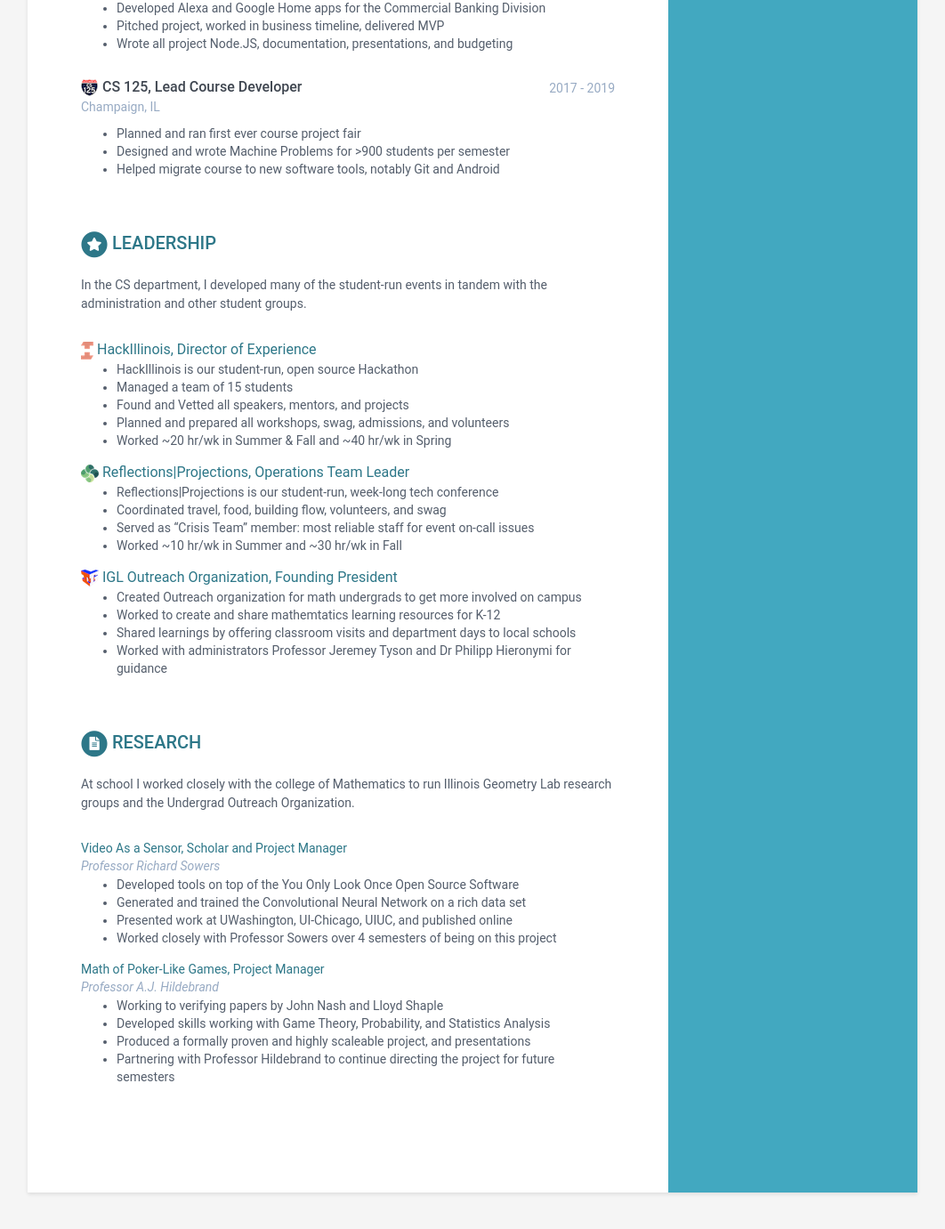
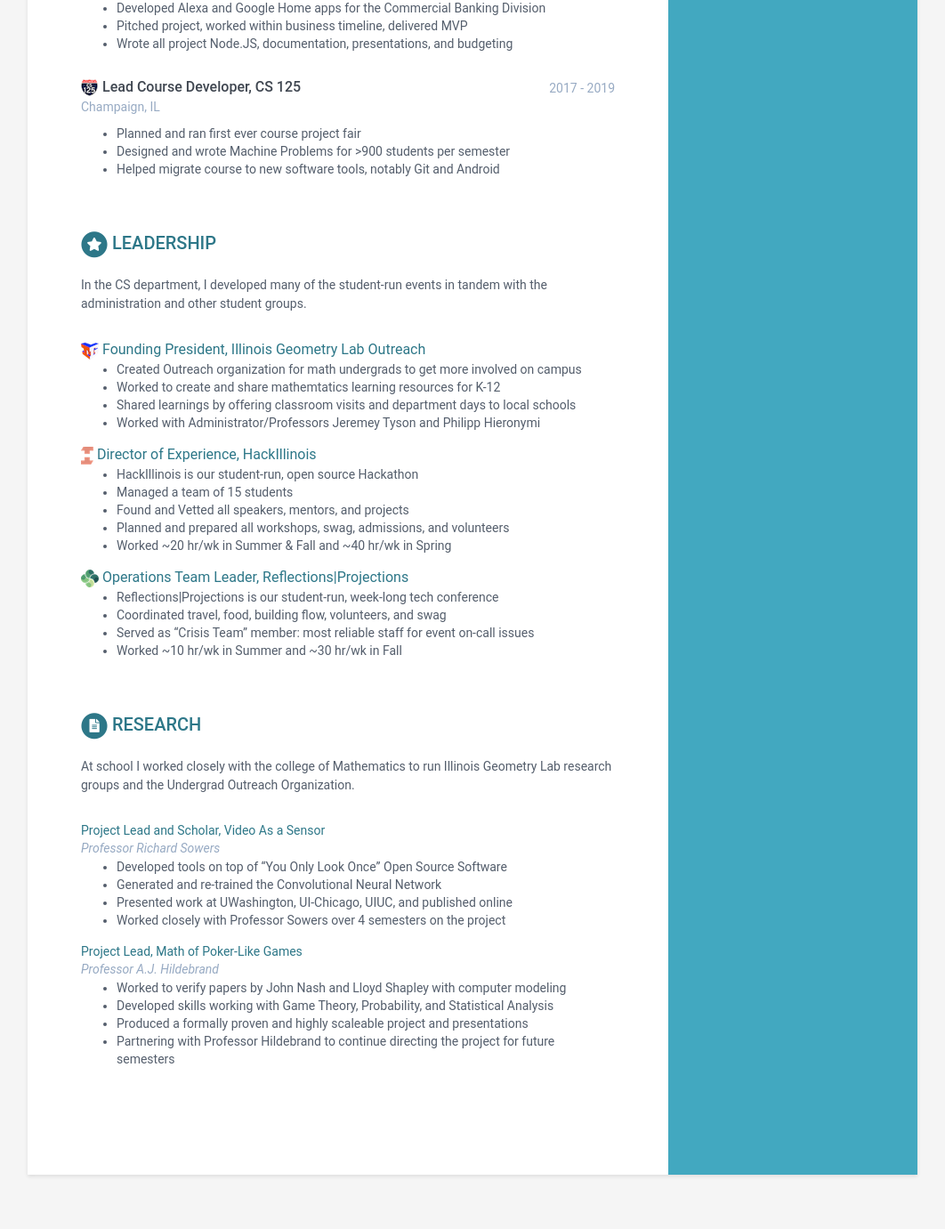
Before and after one commit to kylebegovich/kylebegovich.github.io, a Jekyll site: the page built from index.html, in a window 1280 px wide and 1400 px high, scrolled down 1232 px. Shown: the top 1381 px of the window at 89% size, without its empty margins (109-1171 px from the left). Built offline with Jekyll 4.4.1, drawn with Linux system fonts in a browser that asks for light colours; some of the changed text lies outside the part shown.

Commit message:
update jan 2024

```diff
--- a/_data/data.yml
+++ b/_data/data.yml
@@ -20,7 +20,7 @@
     github: kylebegovich
     gitlab:
     bitbucket:
-    facebook: 'kyle.begovich.7'
+    facebook:
     twitter:
     stack-overflow: # Number/Username, e.g. 123456/alandoe
     codewars:
@@ -29,7 +29,7 @@
     languages:
       - text_line: Java • Python • Golang
       - text_line: Integration testing • Monitoring
-      - text_line: System Design • Database Deisgn
+      - text_line: System Design • Database Design
       - text_line: Microservices • RPC Services
       - text_line: GCP • MySQL • SQL • Bash
       - text_line: LaTeX • Linux • MacOS
@@ -48,8 +48,8 @@
 career-profile:
     title: Career Profile
     summary: |
-      Software Engineer working in the Bay Area, focused on
-      infrastructure-level privacy work.
+      Software Engineer working in the Bay Area, with experience in
+      infrastructure-level data work.
 education:
     - degree: BSc in Mathematics and Computer Science
       university: University of Illinois at Urbana-Champaign
@@ -66,22 +66,22 @@
         and ran a class series for Sail, the preview day for prospective and
         admitted CS students at UIUC.
 experiences:
-    - role: Glean, Software Engineer
+    - role: Software Engineer, Glean
       logo: glean.png
-      time: June 2022 - Present
+      time: June 2022 - Jan 2024
       company: Palo Alto, CA
       details: |
-          - Working on Datasource Connectors team
+          - Worked on Datasource Connectors team
           - Cross-functional owner of Slack Datasources
           - Led development and ownership of Enterprise Slack connector
           - Developed Federated Search framework and GSuite connector
           - Improved monitoring, metrics, and alerting for all connectors
           - Recieved first-year bonus for dedication to customer excellence
-          - Improved existing deploy tooling, plus paticipating in oncall rotation
+          - Improved existing deploy tooling, participated in oncall rotations
           - Managed one Summer Intern and mentored another
           - Interviewed and helped land candidates
-          - Organized and continue to run fun/social events
-    - role: Google, Software Engineer
+          - Organized company hackathon and fun/social events
+    - role: Software Engineer, Google
       logo: google_logo.png
       time: June 2020 - June 2022
       company: Mountain View, CA
@@ -96,7 +96,7 @@
           - Participated in team Oncall for >1 year, quickly addressing critical issues
           - Helped plan internal (virtual) privacy summit
           - Trained interviewer and helped host recruiting events
-    - role: Facebook, Software Engineer Co-op
+    - role: Software Engineer Co-op, Facebook
       logo: facebook_instagram_logo.png
       time: Fall 2019
       company: Menlo Park, CA
@@ -105,7 +105,7 @@
           - Developed Authentication tooling for internal node API
           - Enforced higher standard of access tagging of assets set by infra teams
           - Experienced Django Python and formal code review processes
-    - role: Uber, Software Engineer Intern
+    - role: Software Engineer Intern, Uber
       logo: uber_logo.png
       time: Summer 2019
       company: San Francisco, CA
@@ -115,15 +115,15 @@
           - Set and tracked metrics measuring compute savings and load time reductions
           - Finished with time to scope Android project for upcoming EATS features
           - Collaborated cross-org: Compute, Design, and Data teams for projects
-    - role: Goldman Sachs, Technology Analyst Intern
+    - role: Technology Analyst Intern, Goldman Sachs
       logo: goldman_logo.png
       time: Summer 2018
       company: Chicago, IL
       details: |
           - Developed Alexa and Google Home apps for the Commercial Banking Division
-          - Pitched project, worked in business timeline, delivered MVP
+          - Pitched project, worked within business timeline, delivered MVP
           - Wrote all project Node.JS, documentation, presentations, and budgeting
-    - role: CS 125, Lead Course Developer
+    - role: Lead Course Developer, CS 125
       logo: cs125_logo.png
       time: 2017 - 2019
       company: Champaign, IL
@@ -138,7 +138,15 @@
       In the CS department, I developed many of the student-run events in tandem
       with the administration and other student groups.
     assignments:
-      - title: HackIllinois, Director of Experience
+      - title: Founding President, Illinois Geometry Lab Outreach
+        logo: igl_logo.png
+        link: "https://wiki.illinois.edu/wiki/display/IGL/Undergraduate+Outreach"
+        details: |
+            - Created Outreach organization for math undergrads to get more involved on campus
+            - Worked to create and share mathemtatics learning resources for K-12
+            - Shared learnings by offering classroom visits and department days to local schools
+            - Worked with Administrator/Professors Jeremey Tyson and Philipp Hieronymi
+      - title: Director of Experience, HackIllinois
         logo: hackillinois_logo.png
         link: "https://www.hackillinois.org/"
         details: |
@@ -147,7 +155,7 @@
             - Found and Vetted all speakers, mentors, and projects
             - Planned and prepared all workshops, swag, admissions, and volunteers
             - Worked ~20 hr/wk in Summer & Fall and ~40 hr/wk in Spring
-      - title: Reflections|Projections, Operations Team Leader
+      - title: Operations Team Leader, Reflections|Projections
         logo: rp_logo.png
         link: "https://www.reflectionsprojections.org/"
         details: |
@@ -155,35 +163,27 @@
             - Coordinated travel, food, building flow, volunteers, and swag
             - Served as "Crisis Team" member: most reliable staff for event on-call issues
             - Worked ~10 hr/wk in Summer and ~30 hr/wk in Fall
-      - title: IGL Outreach Organization, Founding President
-        logo: igl_logo.png
-        link: "https://wiki.illinois.edu/wiki/display/IGL/Undergraduate+Outreach"
-        details: |
-            - Created Outreach organization for math undergrads to get more involved on campus
-            - Worked to create and share mathemtatics learning resources for K-12
-            - Shared learnings by offering classroom visits and department days to local schools
-            - Worked with administrators Professor Jeremey Tyson and Dr Philipp Hieronymi for guidance
 research:
     title: research
     intro: |
       At school I worked closely with the college of Mathematics to run Illinois
       Geometry Lab research groups and the Undergrad Outreach Organization.
     projects:
-      - title: Video As a Sensor, Scholar and Project Manager
+      - title: Project Lead and Scholar, Video As a Sensor
         link: "https://math.illinois.edu/research/igl/projects/spring/2018/video-sensor"
         authors: Professor Richard Sowers
         details: |
-            - Developed tools on top of the You Only Look Once Open Source Software
-            - Generated and trained the Convolutional Neural Network on a rich data set
+            - Developed tools on top of "You Only Look Once" Open Source Software
+            - Generated and re-trained the Convolutional Neural Network
             - Presented work at UWashington, UI-Chicago, UIUC, and published online
-            - Worked closely with Professor Sowers over 4 semesters of being on this project
-      - title: Math of Poker-Like Games, Project Manager
+            - Worked closely with Professor Sowers over 4 semesters on the project
+      - title: Project Lead, Math of Poker-Like Games
         link: "https://math.illinois.edu/research/igl/projects/fall/2018/mathematics-poker-games"
         authors: Professor A.J. Hildebrand
         details: |
-            - Working to verifying papers by John Nash and Lloyd Shaple
-            - Developed skills working with Game Theory, Probability, and Statistics Analysis
-            - Produced a formally proven and highly scaleable project, and presentations
+            - Worked to verify papers by John Nash and Lloyd Shapley with computer modeling
+            - Developed skills working with Game Theory, Probability, and Statistical Analysis
+            - Produced a formally proven and highly scaleable project and presentations
             - Partnering with Professor Hildebrand to continue directing the project for future semesters
 
 # skills:
```
Also changed, not shown: Gemfile.lock, 9 other files.
